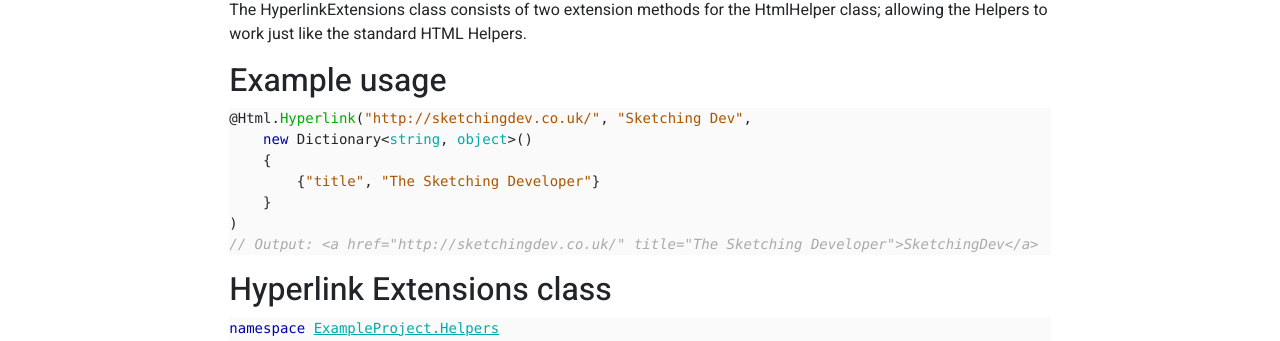
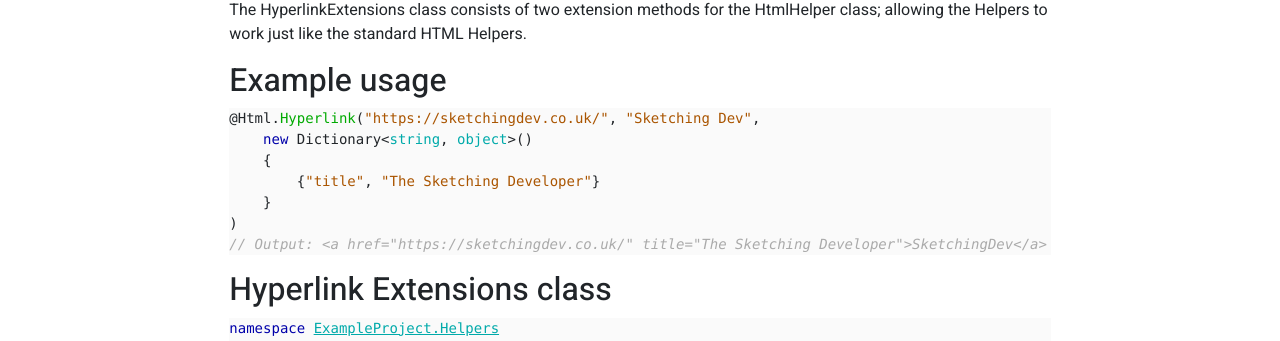
Before and after one commit to SketchingDev/sketchingdev.github.io, a Jekyll site: the page built from blog/_posts/2012-04-19-csharp-asp-net-mvc-3-hyperlink-helper.md, in a window 1280 px wide. Shown: the part 258-599 px from the top of the page. Built offline with Jekyll 4.4.1, drawn with Linux system fonts in a browser that asks for light colours; nearby versions of some CDN libraries; some of the changed lines change nothing that is shown.

Commit message:
Update url in code snippets

````diff
--- a/blog/_posts/2012-04-19-csharp-asp-net-mvc-3-hyperlink-helper.md
+++ b/blog/_posts/2012-04-19-csharp-asp-net-mvc-3-hyperlink-helper.md
@@ -12,13 +12,13 @@ The HyperlinkExtensions class consists of two extension methods for the HtmlHelp
 ## Example usage
 
 ```csharp
-@Html.Hyperlink("http://sketchingdev.co.uk/", "Sketching Dev",
+@Html.Hyperlink("https://sketchingdev.co.uk/", "Sketching Dev",
     new Dictionary<string, object>()
     {
         {"title", "The Sketching Developer"}
     }
 )
-// Output: <a href="http://sketchingdev.co.uk/" title="The Sketching Developer">SketchingDev</a>
+// Output: <a href="https://sketchingdev.co.uk/" title="The Sketching Developer">SketchingDev</a>
 ```
 
 ## Hyperlink Extensions class
````
